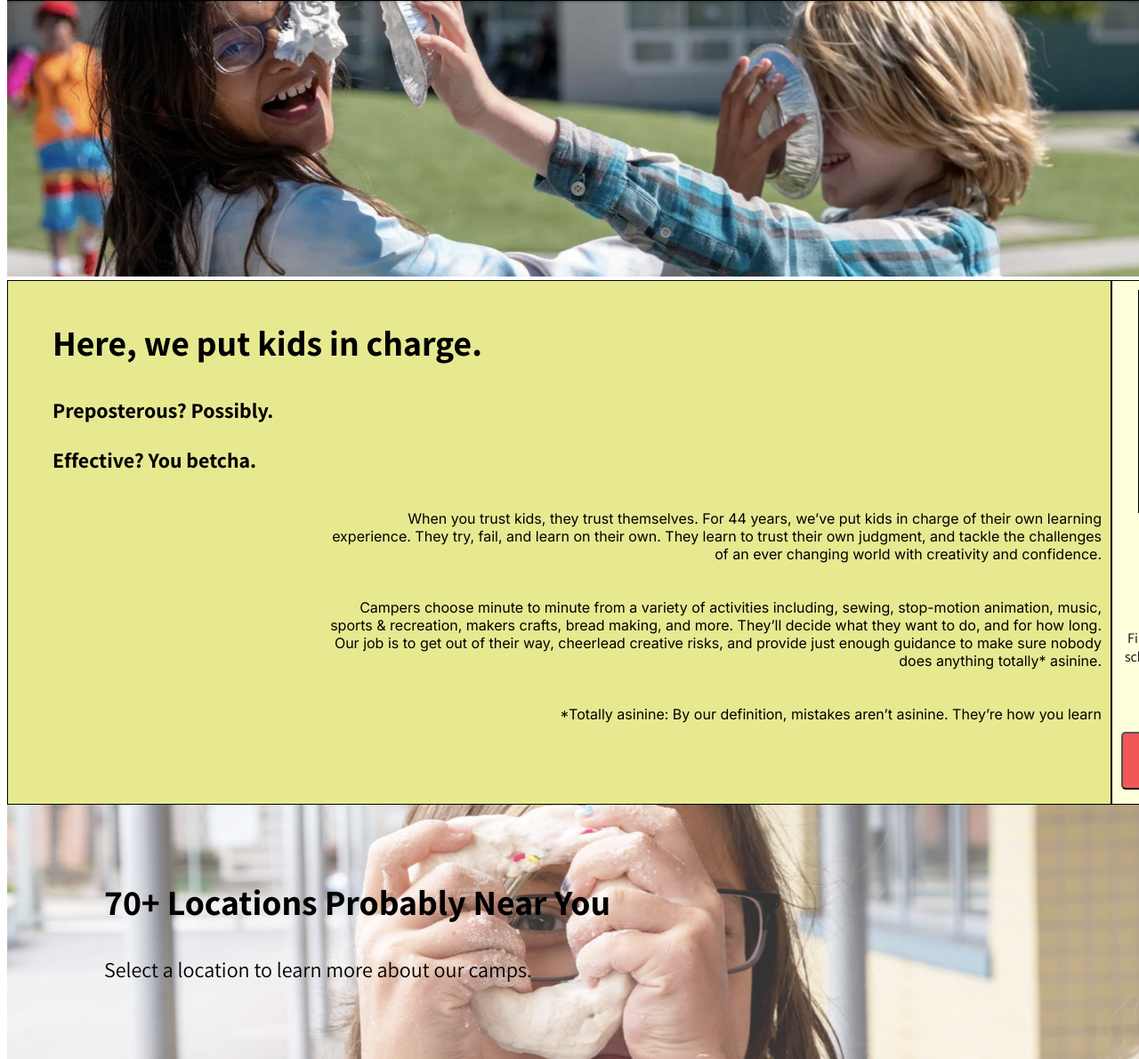
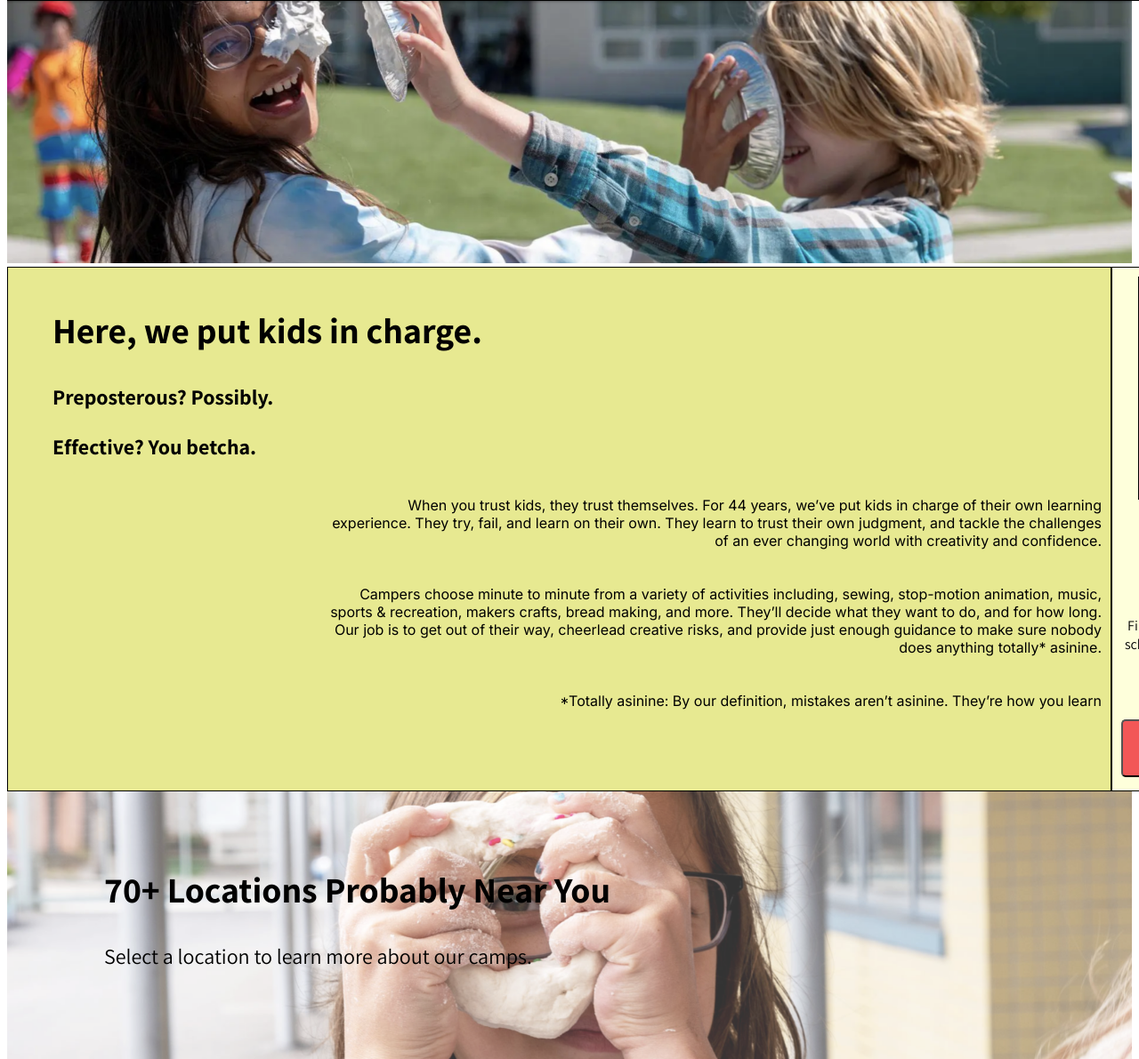
Before and after one commit to DLujan04/TC2005BA02, a plain HTML site: page index.html in a window 1280 px wide. Shown: the part 109-1300 px from the top of the page at 89% size. Drawn offline with Linux system fonts and the light colour scheme.

Commit message:
Update index.css

```diff
--- a/index.css
+++ b/index.css
@@ -141,11 +141,11 @@ p.camp-info {
 .container {
     display: flex;
     align-items: flex-start;
-    width: 105%;
+    width: 100%;
 }
 
 .first-image {
-    width: 105%;
+    width: 100%;
 }
 
 
@@ -234,7 +234,7 @@ p.camp-info {
 }
 
 .background-image {
-    width: 105%;
+    width: 100%;
 }
 
 .overlay-text {
```
